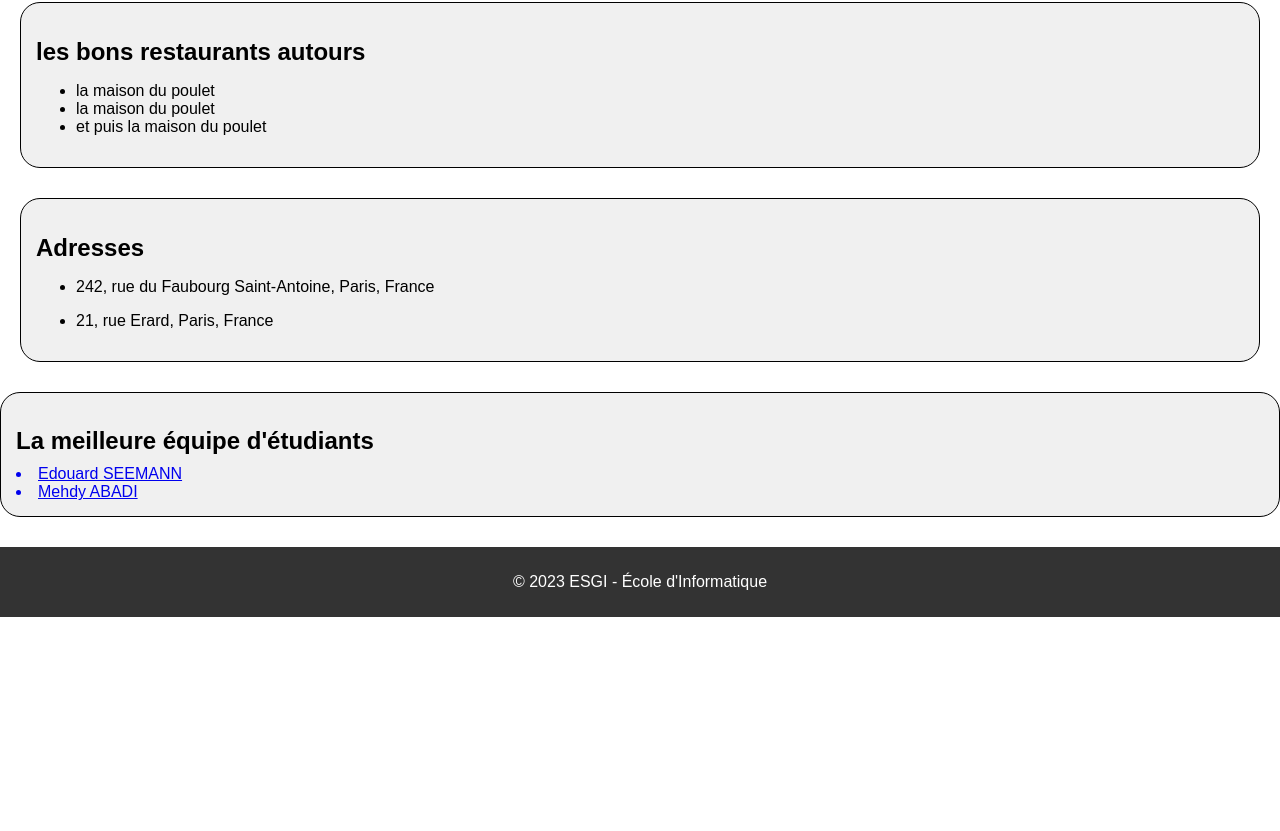
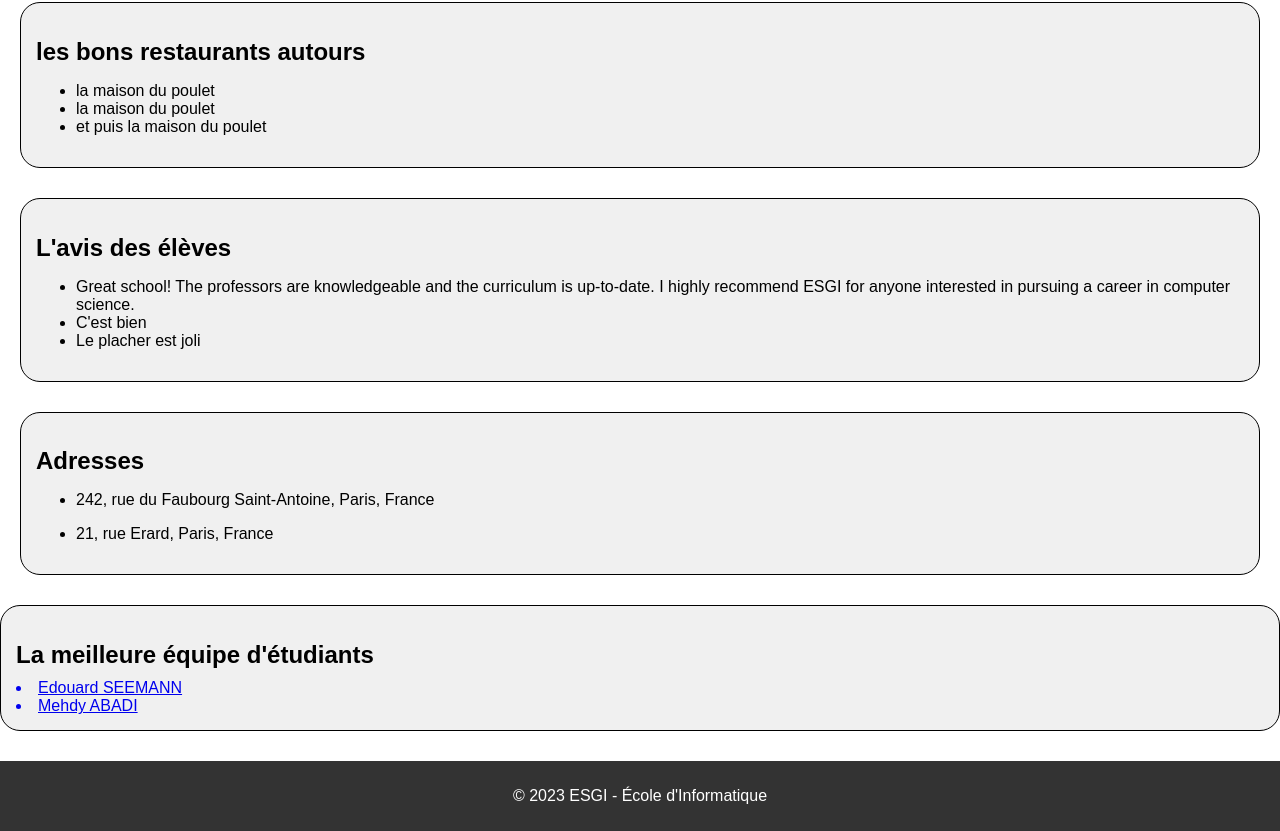
Before and after one commit to edoigtrd/automatic-garbanzo, a plain HTML site: page index.html in a window 1280 px wide. Shown: the part 794-1625 px from the top of the page. Before the commit the page ends 1411 px from the top, so only its background shows below. Drawn offline with Linux system fonts and the light colour scheme.

Commit message:
[ADD]] added student reviews section

```diff
--- a/index.html
+++ b/index.html
@@ -43,6 +43,14 @@
         <li>et puis la maison du poulet</li>
       </ul>
     </section>
+    <section>
+      <h2>L'avis des élèves</h2>
+      <ul>
+        <li>Great school! The professors are knowledgeable and the curriculum is up-to-date. I highly recommend ESGI for anyone interested in pursuing a career in computer science.</li>
+        <li>C'est bien</li>
+        <li>Le placher est joli</li>
+      </ul>
+    </section>
     <section id="address">
       <h2>Adresses</h2>
       <ul>
```
